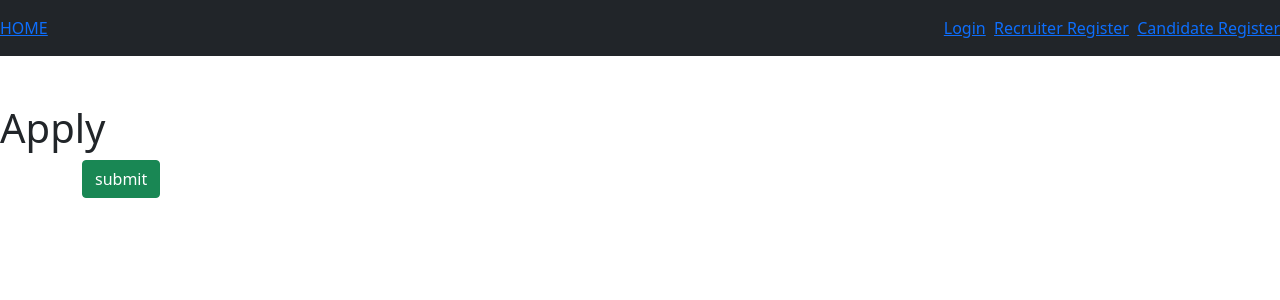
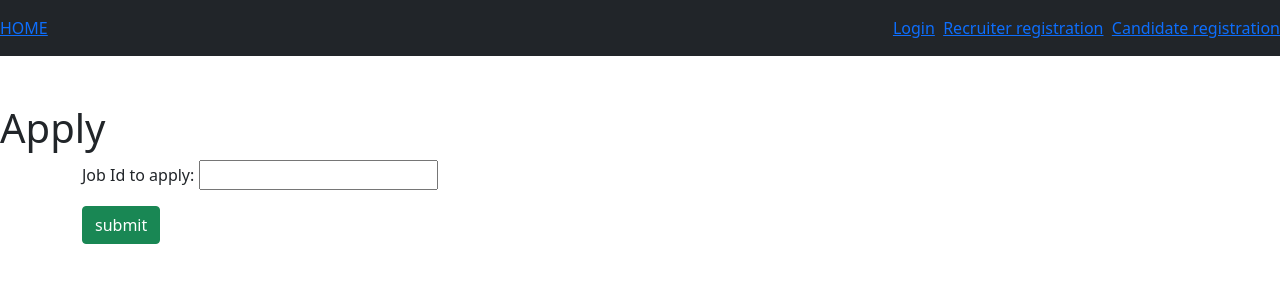
Before and after one commit to noctildon/aggie-job-referral, a Django app: page /apply/ in a window 1280 px wide. Shown: the top 300 px of the page. Run offline with Django 4.2, Linux system fonts and the light colour scheme.

Commit message:
cleanup the database and add job status to candidate home page

```diff
--- a/JobPortal/forms.py
+++ b/JobPortal/forms.py
@@ -103,7 +103,8 @@ class PostForm(ModelForm):
         return self.cleaned_data['job_title'], self.cleaned_data['company'], self.cleaned_data['location']
 
 
-class ApplyForm(ModelForm):
-    class Meta:
-        model = Candidates
-        fields = ()
+class ApplyForm(forms.Form):
+    pk = forms.IntegerField(label='Job Id to apply')
+
+    def save(self):
+        return self.cleaned_data['pk']
--- a/JobPortal/models.py
+++ b/JobPortal/models.py
@@ -15,6 +15,7 @@ class Recruiter(models.Model):
 class Jobs(models.Model):
     recruiter = models.ForeignKey(User, on_delete=models.CASCADE)
     job_title = models.CharField(max_length=200,null=True)
+    job_id = models.BigAutoField(primary_key=True)
     company = models.CharField(max_length=200,null=True)
     location = models.CharField(max_length=200,null=True)
     applicants = models.ManyToManyField('Candidates', blank=True)
--- a/JobPortal/templates/navbar.html
+++ b/JobPortal/templates/navbar.html
@@ -8,8 +8,8 @@
     {% else %}
     <span><a class="user" href="{% url 'login' %}">Login</a></span>
     <p>&nbsp;&nbsp;</p>
-    <span><a class="user" href="{% url 'registerrecruiter' %}">Recruiter Register</a></span>
+    <span><a class="user" href="{% url 'registerrecruiter' %}">Recruiter registration</a></span>
     <p>&nbsp;&nbsp;</p>
-    <span><a class="user" href="{% url 'registercandidate' %}">Candidate Register</a></span>
+    <span><a class="user" href="{% url 'registercandidate' %}">Candidate registration</a></span>
     {% endif %}
 </nav>
--- a/JobPortal/templates/register.html
+++ b/JobPortal/templates/register.html
@@ -2,7 +2,7 @@
 {% load static%}
 
 {% block content %}
-<h1>Register</h1>
+<h1>{{role}} registration</h1>
 <div class="container">
     <form method="POST" action="">
         {% csrf_token %}
--- a/JobPortal/views.py
+++ b/JobPortal/views.py
@@ -1,6 +1,7 @@
 from django.shortcuts import render,redirect
+from django.contrib.auth import login,logout,authenticate
+from django.forms.models import model_to_dict
 from .models import *
-from django.contrib.auth import login,logout,authenticate
 from .forms import *
 
 
@@ -12,17 +13,35 @@ def home(request):
 
         if candidate_login:
             candidate = candidate_login[0]
-            recruiters = Recruiter.objects.all()
             jobs = Jobs.objects.all()
 
+            # Apply the job
             form = ApplyForm()
             if request.method == 'POST':
-                form = ApplyForm()
-                job = jobs[0]
-                job.applicants.add(candidate)
+                form = ApplyForm(request.POST)
+                if form.is_valid():
+                    job_id = form.save()
+                    jobs_applying = list(filter(lambda j: (j.pk == job_id), jobs)) # or j.job_id
 
-            context = {'candidate': candidate, 'recruiters':recruiters, 'jobs': jobs, 'form':form}
+                    if jobs_applying:
+                        job = jobs_applying[0]
+                        job.applicants.add(candidate)
+                        candidate.applied_jobs.add(job)
+                    else:
+                        # TODO: handle the not found ID
+                        print('job ID not found')
 
+
+            # filter the jobs that the candidate has applied
+            applied_jobs_id = [j.pk for j in candidate.applied_jobs.all()]
+            jobs = [model_to_dict(job) for job in jobs]
+            for job in jobs:
+                if job['job_id'] in applied_jobs_id:
+                    job['status'] = 'applied'
+                else:
+                    job['status'] = 'new'
+
+            context = {'candidate': candidate, 'jobs': jobs, 'form':form}
             return render(request,'candidate_home.html',context)
 
 
@@ -75,7 +94,7 @@ def registerCandidate(request):
                 currUser, name = Form.save()
                 Candidates.objects.create(user=currUser,name=name,email=currUser.email)
                 return redirect('login')
-        context = {'form': Form}
+        context = {'form': Form, 'role': 'Candidate'}
         return render(request,'register.html',context)
 
 
@@ -91,7 +110,7 @@ def registerRecruiter(request):
                 currUser, name = Form.save()
                 Recruiter.objects.create(user=currUser,name=name, email=currUser.email)
                 return redirect('login')
-        context = {'form': Form}
+        context = {'form': Form, 'role': 'Recruiter'}
         return render(request,'register.html',context)
 
 
```
Also changed, not shown: JobPortal/templates/candidate_home.html (+19 -31 lines), JobPortal/templates/hr.html (+12 -4 lines), JobPortal/migrations/0001_initial.py, JobPortal/migrations/0002_remove_candidates_dob.py (deleted), JobPortal/migrations/0003_candidates_dob.py (deleted), JobPortal/migrations/0004_candidates_is_company.py (deleted), JobPortal/migrations/0005_remove_candidates_dob_candidates_user_company_email_and_more.py (deleted), JobPortal/migrations/0006_alter_jobs_recruiter.py (deleted), JobPortal/migrations/0007_remove_candidates_is_company.py (deleted), JobPortal/migrations/0008_recruiter_delete_company.py (deleted), JobPortal/migrations/0009_candidates_applied_jobs_jobs_applicants.py (deleted).
